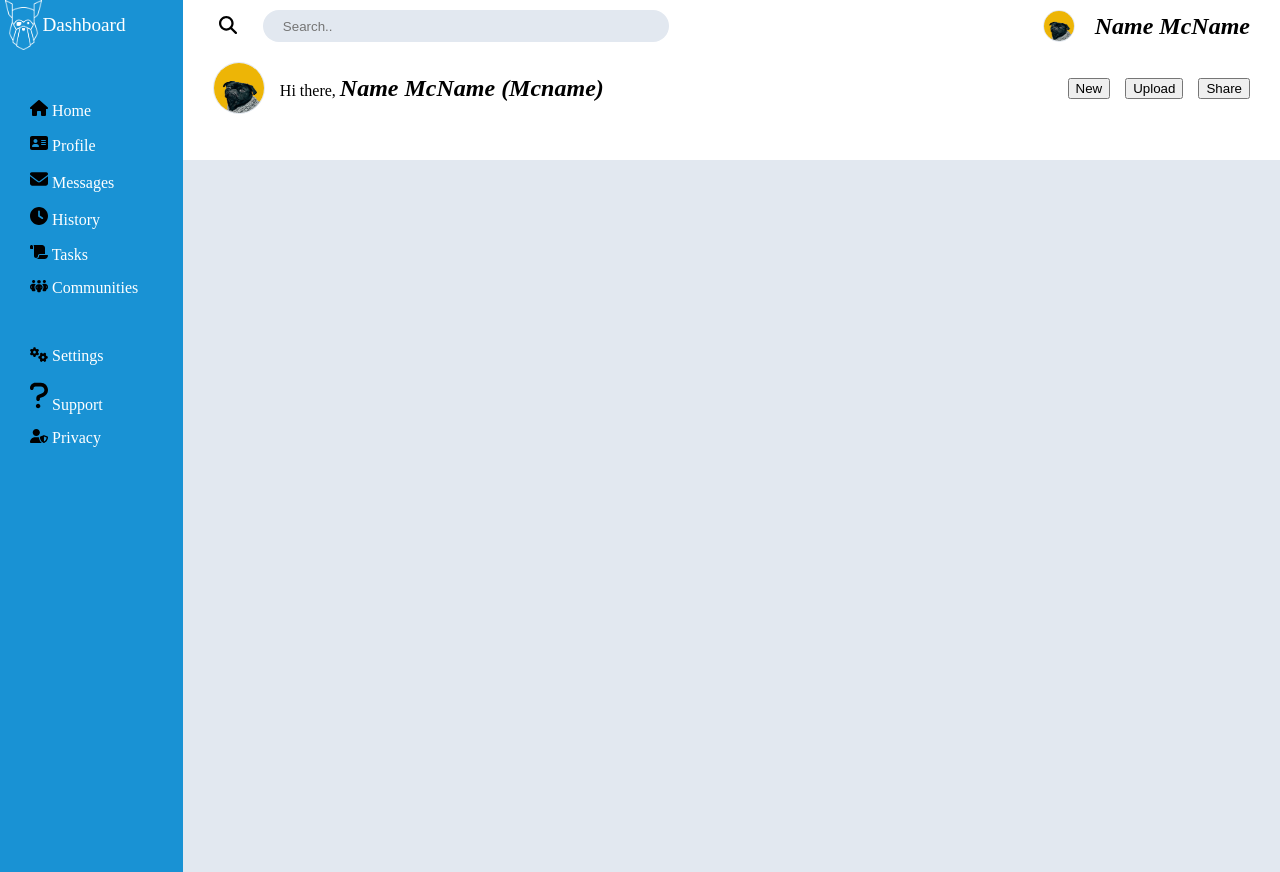
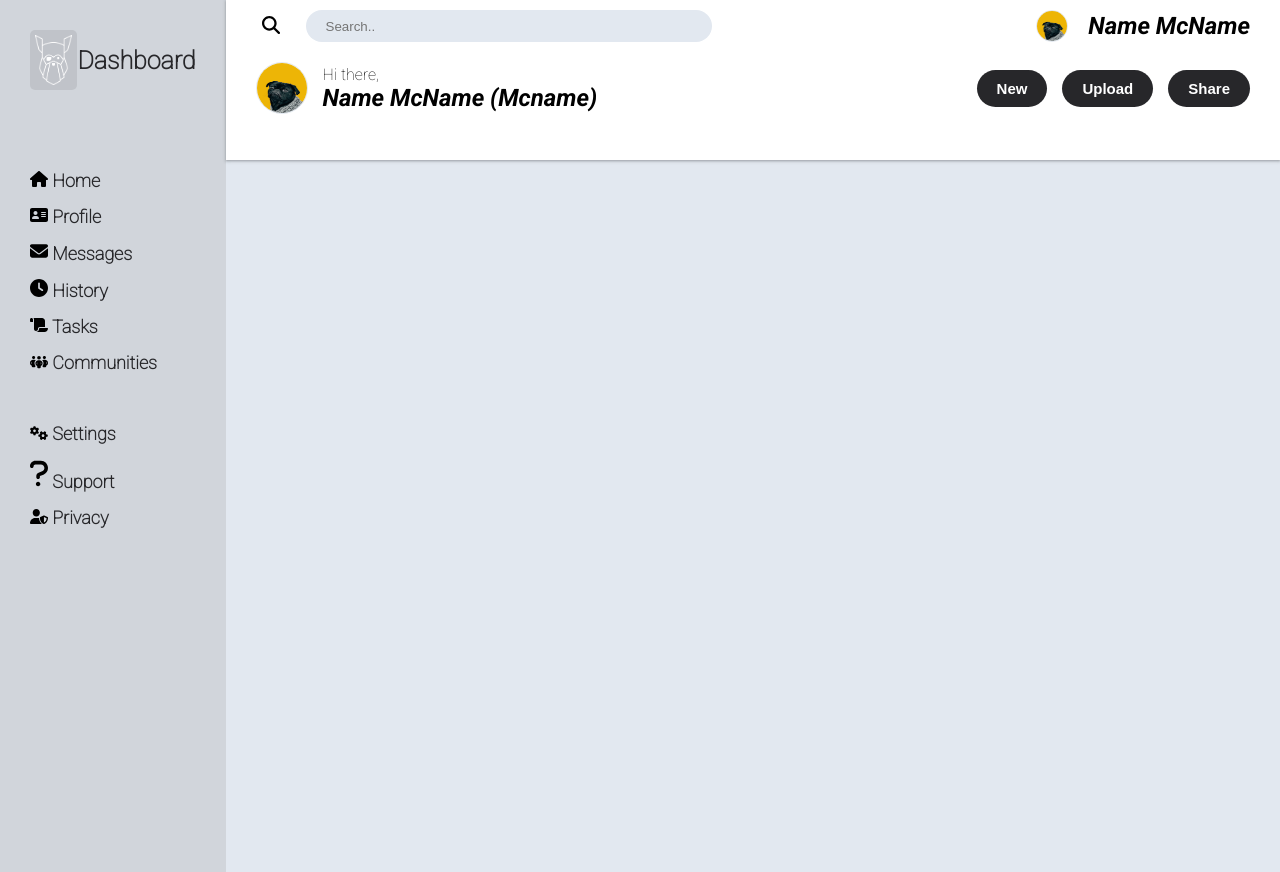
Before and after one commit to luvie23/basic-dashboard, a plain HTML site: page index.html in a window 1280 px wide. Drawn offline with Linux system fonts and the light colour scheme.

Commit message:
change color of page and created links

```diff
--- a/index.html
+++ b/index.html
@@ -10,6 +10,11 @@
     <script src="script.js" defer></script>
     <meta http-equiv="X-UA-Compatible" content="IE=edge">
     <meta name="viewport" content="width=device-width, initial-scale=1.0">
+    <link rel="preconnect" href="https://fonts.googleapis.com">
+    <link rel="preconnect" href="https://fonts.gstatic.com" crossorigin>
+    <link href="https://fonts.googleapis.com/css2?family=Roboto:ital,wght@0,100;1,400;1,700&display=swap" rel="stylesheet"><link rel="preconnect" href="https://fonts.googleapis.com">
+    <link rel="preconnect" href="https://fonts.gstatic.com" crossorigin>
+    <link href="https://fonts.googleapis.com/css2?family=Roboto:ital,wght@0,100;1,400;1,700&display=swap" rel="stylesheet">
     <title>Basic Dash</title>
 </head>
 <body>
@@ -17,17 +22,17 @@
         <div id="dashboard" class="main-grid-items">
             <div id="logo-link"><img  src="./imgs/logo.png" id="logo"> Dashboard </div>
             <section id="options">
-                <span><img src="./imgs/icons/home.svg" class="icons"> Home</span>
-                <span><img src="./imgs/icons/profile.svg" class="icons"> Profile</span>
-                <span><img src="./imgs/icons/message.svg" class="icons"> Messages</span>
-                <span><img src="./imgs/icons/history.svg" class="icons"> History</span>
-                <span><img src="./imgs/icons/tasks.svg" class="icons"> Tasks</span>
-                <span><img src="./imgs/icons/community.svg" class="icons"> Communities</span>
+                <a href="index.html" class="dash-links"><img src="./imgs/icons/home.svg" class="icons"> Home</a>
+                <a href="index.html" class="dash-links"><img src="./imgs/icons/profile.svg" class="icons"> Profile</a>
+                <a href="index.html" class="dash-links"><img src="./imgs/icons/message.svg" class="icons"> Messages</a>
+                <a href="index.html" class="dash-links"><img src="./imgs/icons/history.svg" class="icons"> History</a>
+                <a href="index.html" class="dash-links"><img src="./imgs/icons/tasks.svg" class="icons"> Tasks</a>
+                <a href="index.html" class="dash-links"><img src="./imgs/icons/community.svg" class="icons"> Communities</a>
             </section>
             <section id="help">
-                <span><img src="./imgs/icons/settings.svg" class="icons"> Settings</span>
-                <span><img src="./imgs/icons/support.svg" class="icons"> Support</span>
-                <span><img src="./imgs/icons/privacy.svg" class="icons"> Privacy</span>
+                <a href="index.html" class="dash-links"><img src="./imgs/icons/settings.svg" class="icons"> Settings</a>
+                <a href="index.html" class="dash-links"><img src="./imgs/icons/support.svg" class="icons"> Support</a>
+                <a href="index.html" class="dash-links"><img src="./imgs/icons/privacy.svg" class="icons"> Privacy</a>
             </section>
         </div>
         <header id="header" class="main-grid-items">
@@ -42,7 +47,7 @@
             <div id="below-nav">
                 <div>
                     <img src="./imgs/profiile.jpg" id="profile-pic">
-                    <div id="greeting">Hi there, <em>Name McName (Mcname)</em></div>
+                    <div id="greeting">Hi there,<br> <em>Name McName (Mcname)</em></div>
                 </div>
                 <div>
                     <button id="new" class="header-button">New</button>
--- a/styles.css
+++ b/styles.css
@@ -1,6 +1,8 @@
 body{
     margin: 0;
     padding: 0;
+    font-family: 'Roboto', sans-serif;
+
 }
 
 #main-grid{
@@ -18,9 +20,9 @@ body{
 }
 
 #dashboard{
-    color: #FFFFFF;
+    color: #27272a;
     grid-row: 1/3;
-    background-color: #1992D4;
+    background-color: #d1d5db;
     display: flex;
     flex-direction: column;
     gap: 50px;
@@ -30,14 +32,18 @@ body{
 #logo-link{
     display: flex;
     align-items: center;
-    margin-left: 5px;
-    font-size: larger;
-    margin-right: 10px;
+    margin: 30px;
+    font-size: 25px;
+    font-weight: bolder;
+
 }
 
 #logo{
+    background-color: rgba(39, 39, 42, .1);
     height: 50px;
     width: auto;
+    padding: 5px;
+    border-radius: 5px;
 
 }
 
@@ -48,6 +54,7 @@ body{
     gap: 15px;
     margin-left: 30px;
     margin-right: 10px;
+
 }
 
 #help{
@@ -64,13 +71,39 @@ body{
     height: 120px;
     background-color: #FFFFFF;
     flex-direction: column;
-    margin: 30px;
-    margin-top: 10px;
+    padding: 30px;
+    padding-top: 10px;
+    box-shadow: rgba(60, 64, 67, 0.3) 0px 1px 2px 0px, rgba(60, 64, 67, 0.15) 0px 1px 3px 1px;
+    overflow: hidden;
+    z-index: 2;
+
 
 }
 em{
     font-size: x-large;
     font-weight: bolder;
+}
+
+.dash-links{
+    color: #27272a;
+    font-size: large;
+    font-weight: bolder;
+}
+
+a:link {
+    text-decoration: none;
+  }
+
+a:visited {
+    text-decoration: none;
+}
+
+a:hover {
+text-decoration: unset;
+}
+
+a:active {
+text-decoration: none;
 }
 
 nav{
@@ -103,8 +136,26 @@ form>button{
     background-color: #FFFFFF;
 }
 
+button{
+    background-color: #1992D4;
+    border: 0;
+}
+
 button:hover{
     cursor: pointer;
+    font-family: 'Roboto', sans-serif;
+    padding: 12px 22px 12px 22px;
+
+}
+
+.header-button{
+    color: #FFFFFF;
+    font-size: 15px;
+    font-weight: bold;
+    background-color: #27272a;
+    border-radius: 30px;
+    border: 0;
+    padding: 10px 20px 10px 20px;
 }
 
 #search-bar{
```
